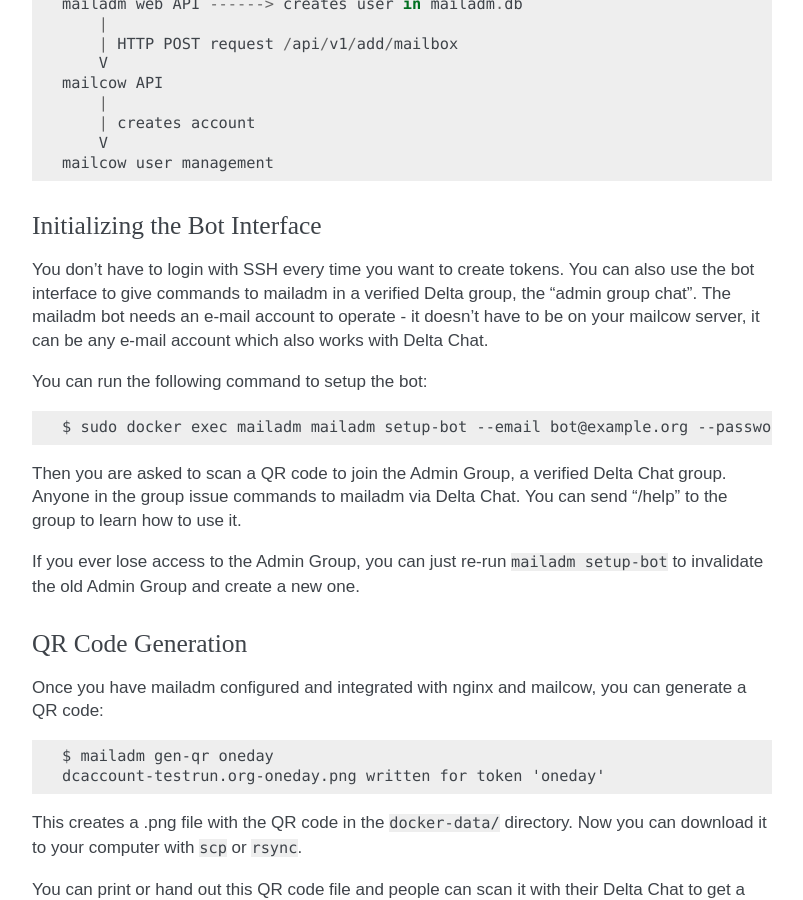
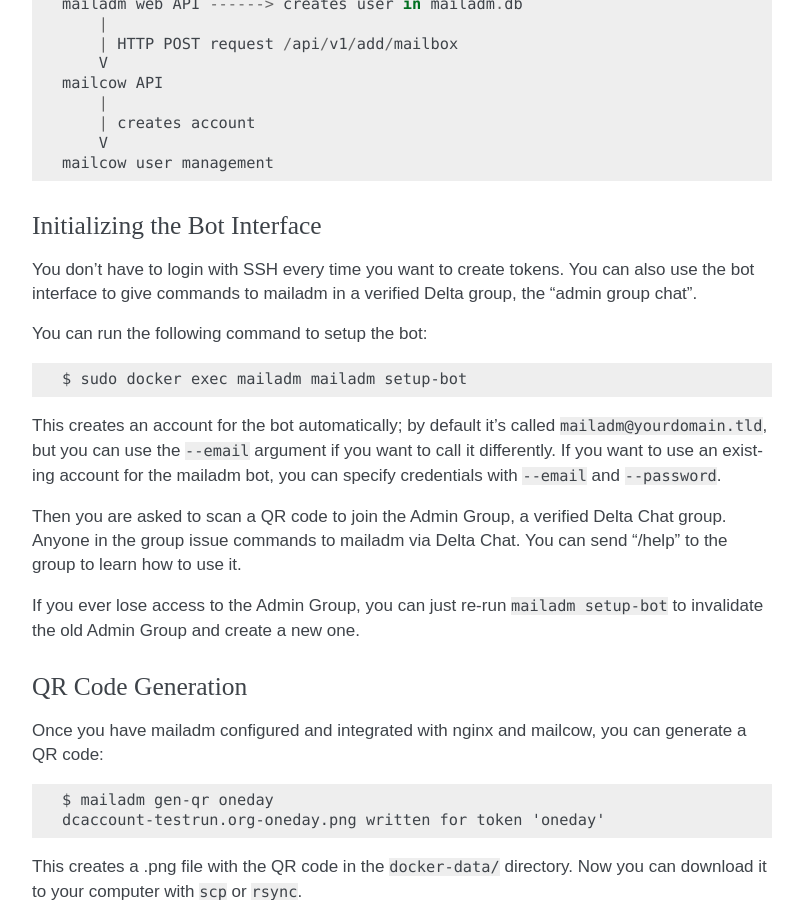
Before and after one commit to deltachat/mailadm, a Sphinx documentation site: the page built from doc/index.rst, in a window 1280 px wide and 900 px high, scrolled down 2826 px. Shown: the whole window, without its empty margins (348-1151 px from the left). Built offline with Sphinx 7.4.7, drawn with Linux system fonts in a browser that asks for light colours.

Commit message:
document how mailadm setup-bot creates mailadm@example.org by default

```diff
--- a/doc/index.rst
+++ b/doc/index.rst
@@ -155,13 +155,16 @@
 
 You don't have to login with SSH every time you want to create tokens. You can
 also use the bot interface to give commands to mailadm in a verified Delta
-group, the "admin group chat". The mailadm bot needs an e-mail account to
-operate - it doesn't have to be on your mailcow server, it can be any e-mail
-account which also works with Delta Chat.
+group, the "admin group chat".
 
 You can run the following command to setup the bot::
 
-    $ sudo docker exec mailadm mailadm setup-bot --email bot@example.org --password p4ssw0rd
+    $ sudo docker exec mailadm mailadm setup-bot
+
+This creates an account for the bot automatically; by default it's called
+``mailadm@yourdomain.tld``, but you can use the ``--email`` argument if you
+want to call it differently. If you want to use an existing account for the
+mailadm bot, you can specify credentials with ``--email`` and ``--password``.
 
 Then you are asked to scan a QR code to join the Admin Group, a verified Delta
 Chat group. Anyone in the group issue commands to mailadm via Delta Chat. You
```
